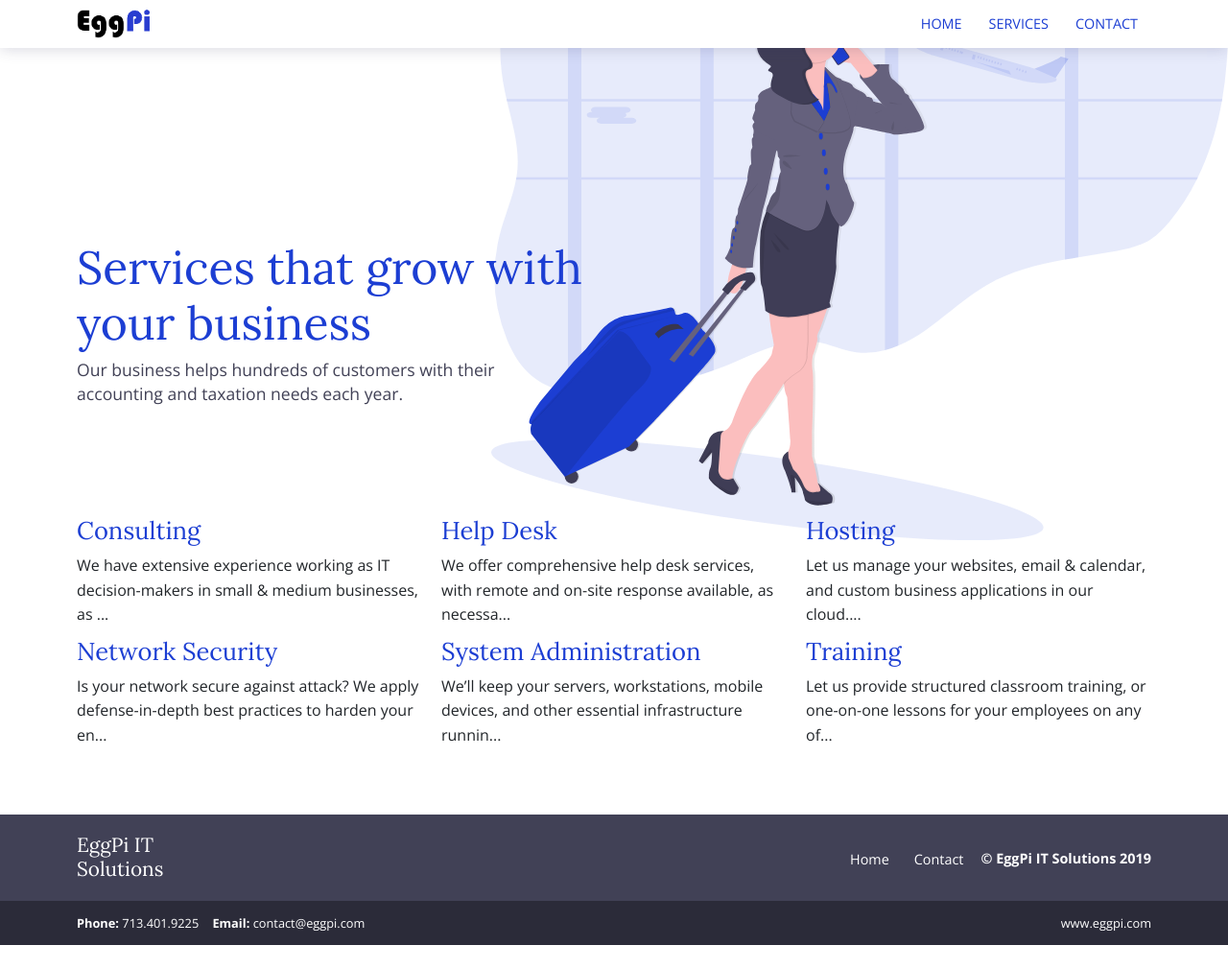
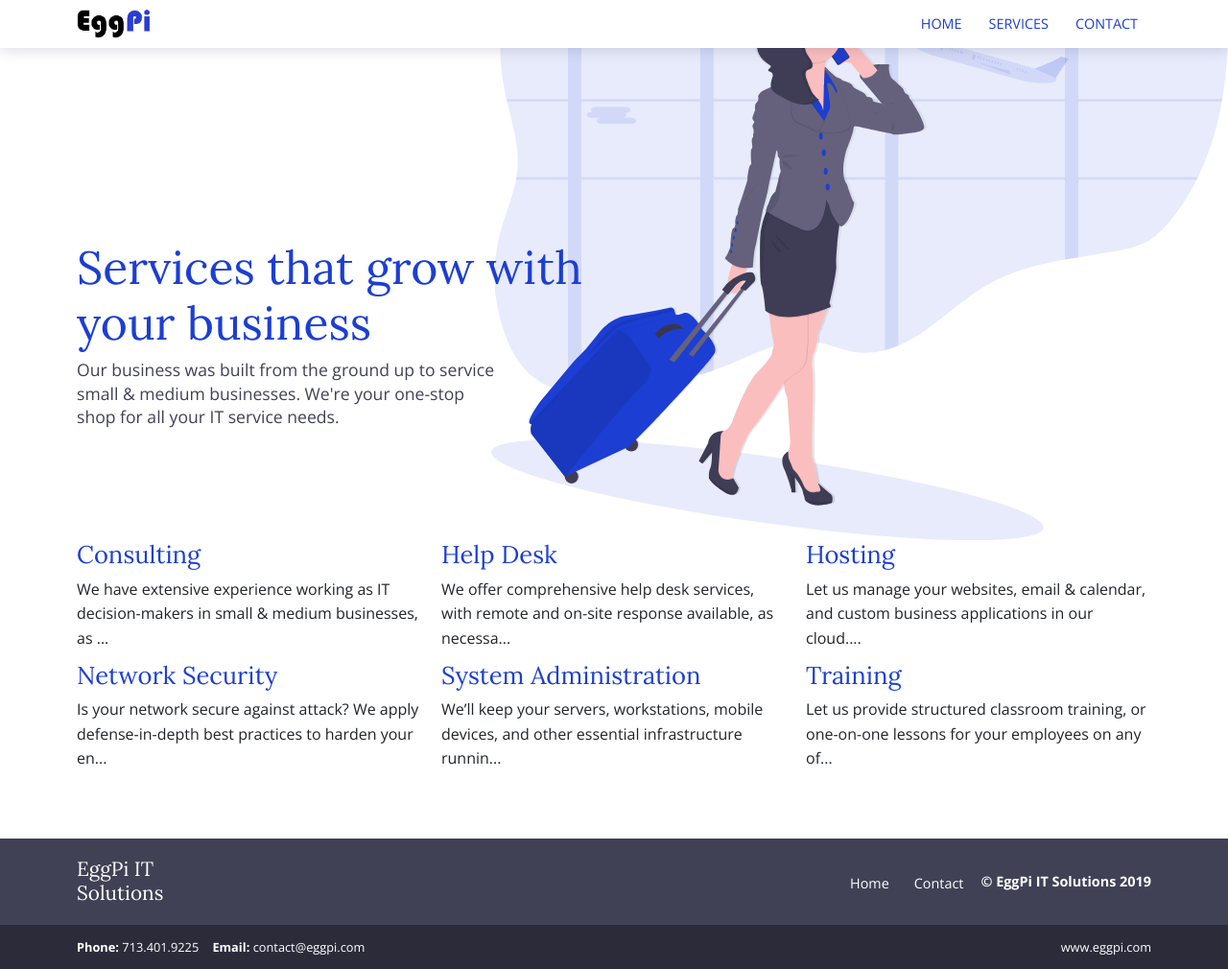
Before and after one commit to eggpi-site/eggpi-site.github.io, a Jekyll site: the page built from services.html, in a window 1280 px wide. Shown: the whole page at 96% size. Built offline with Jekyll 4.4.1, drawn with Linux system fonts in a browser that asks for light colours; before the commit the page ends 985 px from its top, so only the background shows below that.

Commit message:
Update services.html

```diff
--- a/services.html
+++ b/services.html
@@ -10,8 +10,8 @@
       <div class="col-12">
         <h1>Services that grow with your business</h1>
         <p>
-          Our business helps hundreds of customers with their accounting and
-          taxation needs each year.
+          Our business was built from the ground up to service small & medium businesses.
+          We're your one-stop shop for all your IT service needs.
         </p>
       </div>
     </div>
```
